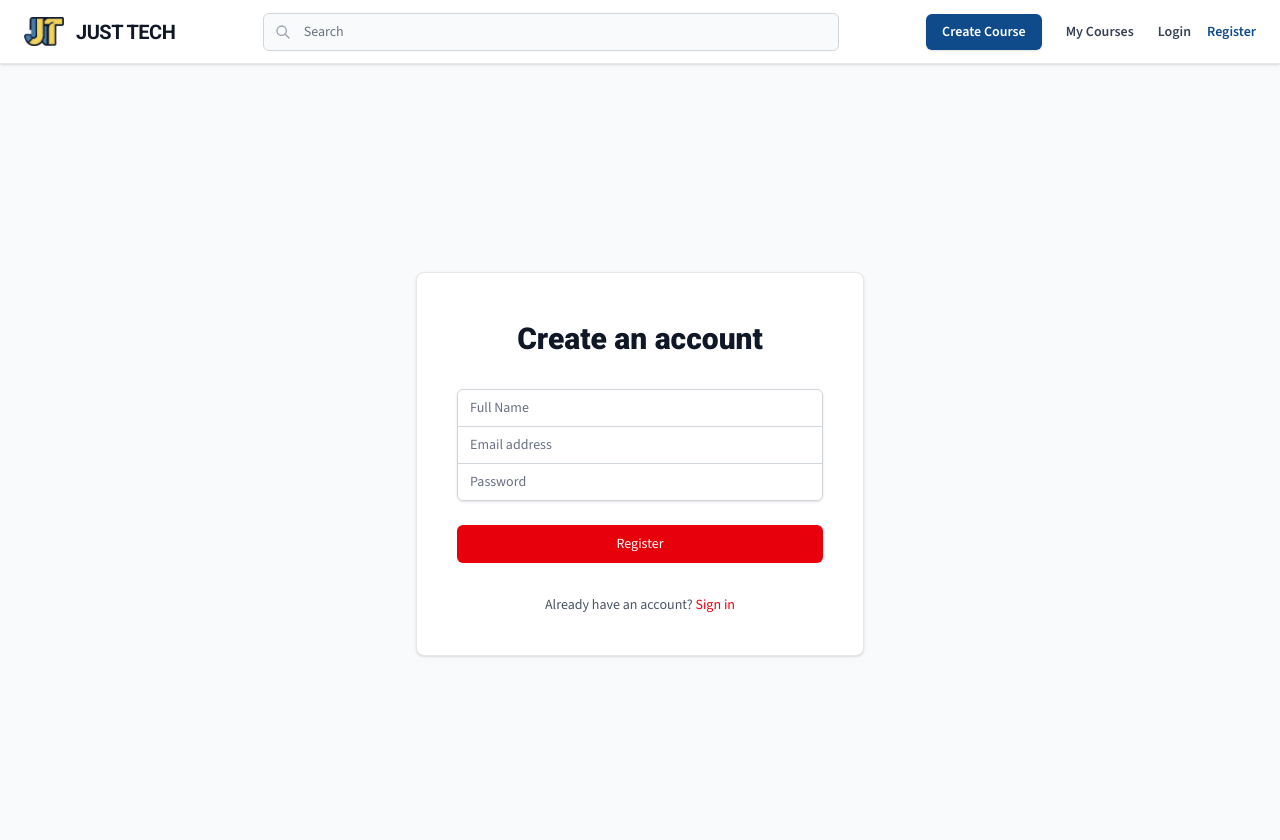
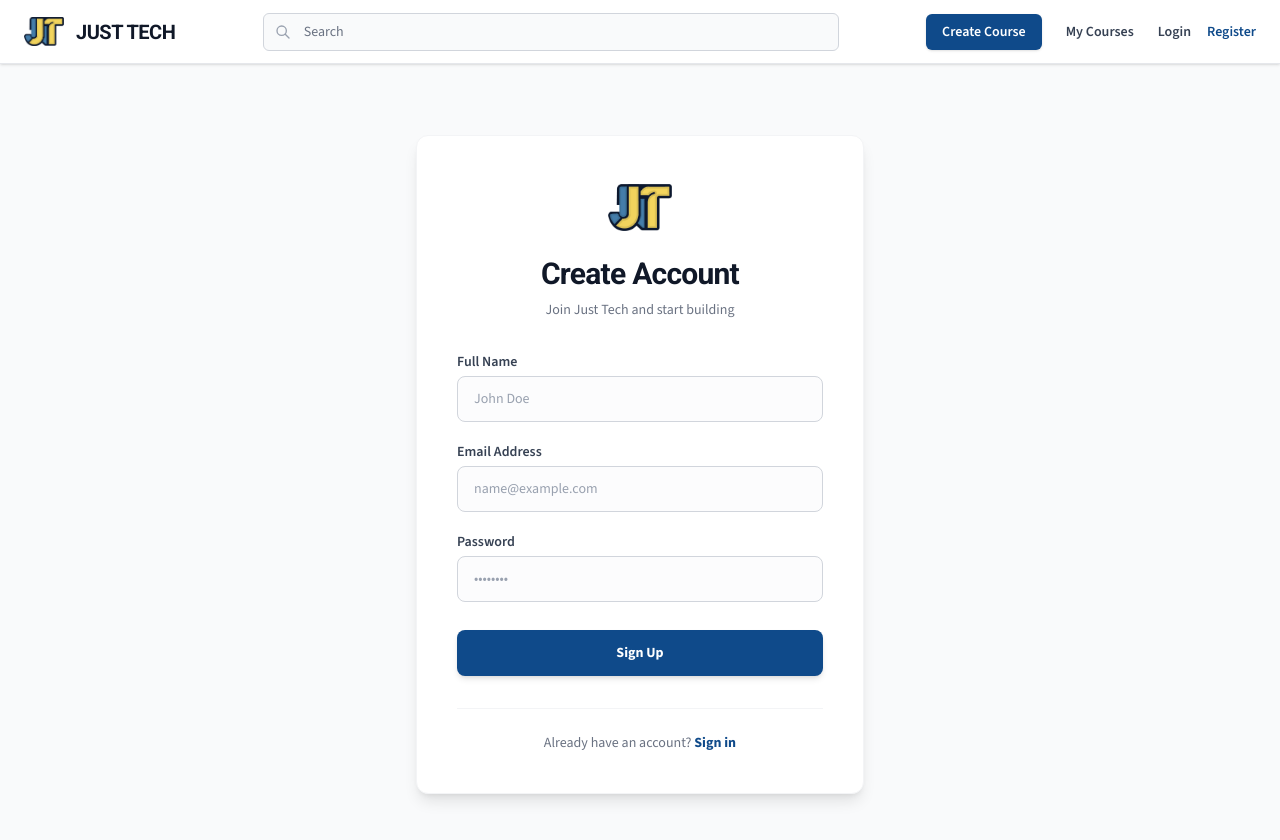
Before and after one commit to MarcosPimienta/just-tech-platform, a Next.js app: page /register in a window 1280 px wide. Shown: the top 840 px of the page. Built offline with nearby package versions, Linux system fonts and the light colour scheme; no server answers.

Commit message:
style: redesign login and register pages with modern UI components and branding

```diff
--- a/src/app/login/page.tsx
+++ b/src/app/login/page.tsx
@@ -31,60 +31,74 @@ export default function LoginPage() {
 
   return (
     <div className="min-h-screen flex items-center justify-center bg-gray-50 py-12 px-4 sm:px-6 lg:px-8 font-sans">
-      <div className="max-w-md w-full space-y-8 bg-white p-10 rounded-lg shadow-sm border border-gray-200">
+      <div className="max-w-md w-full bg-white p-10 rounded-xl shadow-lg border border-gray-100">
+        <div className="flex flex-col items-center mb-8">
+          <Link href="/">
+            <img src="/logo.png" alt="Just Tech Logo" className="w-16 h-16 object-contain mb-4 hover:opacity-90 transition-opacity" />
+          </Link>
+          <h2 className="text-3xl font-bold text-gray-900 font-heading tracking-tight">
+            Welcome Back
+          </h2>
+          <p className="mt-2 text-sm text-gray-500">
+            Sign in to continue your learning journey
+          </p>
+        </div>
+
+        <form className="space-y-5" onSubmit={handleSubmit}>
+          {error && (
+            <div className="bg-red-50 border border-red-200 text-red-600 px-4 py-3 rounded-md text-sm text-center font-medium animate-pulse">
+              {error}
+            </div>
+          )}
+
           <div>
-          <h2 className="mt-2 text-center text-3xl font-extrabold text-gray-900 font-heading">
-            Sign in to your account
-          </h2>
-        </div>
-        <form className="mt-8 space-y-6" onSubmit={handleSubmit}>
-          {error && <div className="text-red-500 text-sm text-center">{error}</div>}
-          <div className="rounded-md shadow-sm -space-y-px">
-            <div>
-              <label htmlFor="email-address" className="sr-only">
-                Email address
+            <label htmlFor="email-address" className="block text-sm font-semibold text-gray-700 mb-1">
+              Email Address
             </label>
             <input
               id="email-address"
               name="email"
               type="email"
+              autoComplete="email"
               required
-                className="appearance-none rounded-none relative block w-full px-3 py-2 border border-gray-300 placeholder-gray-500 text-gray-900 rounded-t-md focus:outline-none focus:ring-red-500 focus:border-red-500 focus:z-10 sm:text-sm"
-                placeholder="Email address"
+              className="appearance-none block w-full px-4 py-3 border border-gray-300 rounded-lg placeholder-gray-400 text-gray-900 focus:outline-none focus:ring-2 focus:ring-blue-600 focus:border-transparent transition-all sm:text-sm bg-gray-50/50"
+              placeholder="name@example.com"
               value={email}
               onChange={(e) => setEmail(e.target.value)}
             />
           </div>
+
           <div>
-              <label htmlFor="password" className="sr-only">
+            <label htmlFor="password" className="block text-sm font-semibold text-gray-700 mb-1">
               Password
             </label>
             <input
               id="password"
               name="password"
               type="password"
+              autoComplete="current-password"
               required
-                className="appearance-none rounded-none relative block w-full px-3 py-2 border border-gray-300 placeholder-gray-500 text-gray-900 rounded-b-md focus:outline-none focus:ring-red-500 focus:border-red-500 focus:z-10 sm:text-sm"
-                placeholder="Password"
+              className="appearance-none block w-full px-4 py-3 border border-gray-300 rounded-lg placeholder-gray-400 text-gray-900 focus:outline-none focus:ring-2 focus:ring-blue-600 focus:border-transparent transition-all sm:text-sm bg-gray-50/50"
+              placeholder="••••••••"
               value={password}
               onChange={(e) => setPassword(e.target.value)}
             />
           </div>
-          </div>
 
-          <div>
+          <div className="pt-2">
             <button
               type="submit"
-              className="group relative w-full flex justify-center py-2 px-4 border border-transparent text-sm font-medium rounded-md text-white bg-red-600 hover:bg-red-700 focus:outline-none focus:ring-2 focus:ring-offset-2 focus:ring-red-500 transition-colors"
+              className="w-full flex justify-center py-3 px-4 border border-transparent text-sm font-bold rounded-lg text-white bg-[#0f4a8a] hover:bg-blue-800 focus:outline-none focus:ring-2 focus:ring-offset-2 focus:ring-blue-600 transition-all shadow-md active:scale-[0.98]"
             >
-              Sign in
+              Sign In
             </button>
           </div>
         </form>
-        <div className="text-center text-sm text-gray-600 mt-4">
-          Don't have an account?{" "}
-          <Link href="/register" className="font-medium text-red-600 hover:text-red-500">
-            Register here
+
+        <div className="mt-8 pt-6 border-t border-gray-100 text-center text-sm">
+          <span className="text-gray-500">Don't have an account?</span>{" "}
+          <Link href="/register" className="font-bold text-[#0f4a8a] hover:text-blue-700 transition-colors underline-offset-4 hover:underline">
+            Create an account
           </Link>
         </div>
       </div>
--- a/src/app/register/page.tsx
+++ b/src/app/register/page.tsx
@@ -35,17 +35,28 @@ export default function RegisterPage() {
 
   return (
     <div className="min-h-screen flex items-center justify-center bg-gray-50 py-12 px-4 sm:px-6 lg:px-8 font-sans">
-      <div className="max-w-md w-full space-y-8 bg-white p-10 rounded-lg shadow-sm border border-gray-200">
+      <div className="max-w-md w-full bg-white p-10 rounded-xl shadow-lg border border-gray-100">
+        <div className="flex flex-col items-center mb-8">
+          <Link href="/">
+            <img src="/logo.png" alt="Just Tech Logo" className="w-16 h-16 object-contain mb-4 hover:opacity-90 transition-opacity" />
+          </Link>
+          <h2 className="text-3xl font-bold text-gray-900 font-heading tracking-tight">
+            Create Account
+          </h2>
+          <p className="mt-2 text-sm text-gray-500">
+            Join Just Tech and start building
+          </p>
+        </div>
+
+        <form className="space-y-5" onSubmit={handleSubmit}>
+          {error && (
+            <div className="bg-red-50 border border-red-200 text-red-600 px-4 py-3 rounded-md text-sm text-center font-medium animate-pulse">
+              {error}
+            </div>
+          )}
+
           <div>
-          <h2 className="mt-2 text-center text-3xl font-extrabold text-gray-900 font-heading">
-            Create an account
-          </h2>
-        </div>
-        <form className="mt-8 space-y-6" onSubmit={handleSubmit}>
-          {error && <div className="text-red-500 text-sm text-center">{error}</div>}
-          <div className="rounded-md shadow-sm -space-y-px">
-            <div>
-              <label htmlFor="name" className="sr-only">
+            <label htmlFor="name" className="block text-sm font-semibold text-gray-700 mb-1">
               Full Name
             </label>
             <input
@@ -53,29 +64,31 @@ export default function RegisterPage() {
               name="name"
               type="text"
               required
-                className="appearance-none rounded-none relative block w-full px-3 py-2 border border-gray-300 placeholder-gray-500 text-gray-900 rounded-t-md focus:outline-none focus:ring-red-500 focus:border-red-500 focus:z-10 sm:text-sm"
-                placeholder="Full Name"
+              className="appearance-none block w-full px-4 py-3 border border-gray-300 rounded-lg placeholder-gray-400 text-gray-900 focus:outline-none focus:ring-2 focus:ring-blue-600 focus:border-transparent transition-all sm:text-sm bg-gray-50/50"
+              placeholder="John Doe"
               value={name}
               onChange={(e) => setName(e.target.value)}
             />
           </div>
+
           <div>
-              <label htmlFor="email-address" className="sr-only">
-                Email address
+            <label htmlFor="email-address" className="block text-sm font-semibold text-gray-700 mb-1">
+              Email Address
             </label>
             <input
               id="email-address"
               name="email"
               type="email"
               required
-                className="appearance-none rounded-none relative block w-full px-3 py-2 border border-gray-300 placeholder-gray-500 text-gray-900 focus:outline-none focus:ring-red-500 focus:border-red-500 focus:z-10 sm:text-sm"
-                placeholder="Email address"
+              className="appearance-none block w-full px-4 py-3 border border-gray-300 rounded-lg placeholder-gray-400 text-gray-900 focus:outline-none focus:ring-2 focus:ring-blue-600 focus:border-transparent transition-all sm:text-sm bg-gray-50/50"
+              placeholder="name@example.com"
               value={email}
               onChange={(e) => setEmail(e.target.value)}
             />
           </div>
+
           <div>
-              <label htmlFor="password" className="sr-only">
+            <label htmlFor="password" className="block text-sm font-semibold text-gray-700 mb-1">
               Password
             </label>
             <input
@@ -83,26 +96,26 @@ export default function RegisterPage() {
               name="password"
               type="password"
               required
-                className="appearance-none rounded-none relative block w-full px-3 py-2 border border-gray-300 placeholder-gray-500 text-gray-900 rounded-b-md focus:outline-none focus:ring-red-500 focus:border-red-500 focus:z-10 sm:text-sm"
-                placeholder="Password"
+              className="appearance-none block w-full px-4 py-3 border border-gray-300 rounded-lg placeholder-gray-400 text-gray-900 focus:outline-none focus:ring-2 focus:ring-blue-600 focus:border-transparent transition-all sm:text-sm bg-gray-50/50"
+              placeholder="••••••••"
               value={password}
               onChange={(e) => setPassword(e.target.value)}
             />
           </div>
-          </div>
 
-          <div>
+          <div className="pt-2">
             <button
               type="submit"
-              className="group relative w-full flex justify-center py-2 px-4 border border-transparent text-sm font-medium rounded-md text-white bg-red-600 hover:bg-red-700 focus:outline-none focus:ring-2 focus:ring-offset-2 focus:ring-red-500 transition-colors"
+              className="w-full flex justify-center py-3 px-4 border border-transparent text-sm font-bold rounded-lg text-white bg-[#0f4a8a] hover:bg-blue-800 focus:outline-none focus:ring-2 focus:ring-offset-2 focus:ring-blue-600 transition-all shadow-md active:scale-[0.98]"
             >
-              Register
+              Sign Up
             </button>
           </div>
         </form>
-        <div className="text-center text-sm text-gray-600 mt-4">
-          Already have an account?{" "}
-          <Link href="/login" className="font-medium text-red-600 hover:text-red-500">
+
+        <div className="mt-8 pt-6 border-t border-gray-100 text-center text-sm">
+          <span className="text-gray-500">Already have an account?</span>{" "}
+          <Link href="/login" className="font-bold text-[#0f4a8a] hover:text-blue-700 transition-colors underline-offset-4 hover:underline">
             Sign in
           </Link>
         </div>
```
Lines whose indentation alone changed are shown as unchanged.
